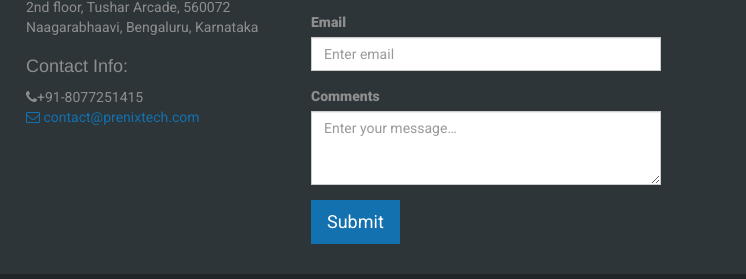
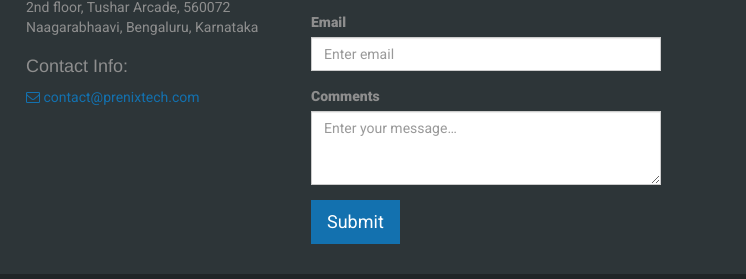
Before and after one commit to youngboyovee-gif/web, a plain HTML site: page index.html in a window 1280 px wide. Shown: the part 2315-2594 px from the top of the page, 534-1280 px from the left. Drawn offline with Linux system fonts and the light colour scheme.

Commit message:
Update index.html

```diff
--- a/index.html
+++ b/index.html
@@ -254,7 +254,7 @@
 									</address>
 									<h4>Contact Info:</h4>
                                      <ul>
-              <li><i class="fa fa-phone"></i>+91-8077251415</li>
+
               <li><a href="#"><i class="fa fa-envelope-o"></i> contact@prenixtech.com</a></li>
 
             </ul>
```
